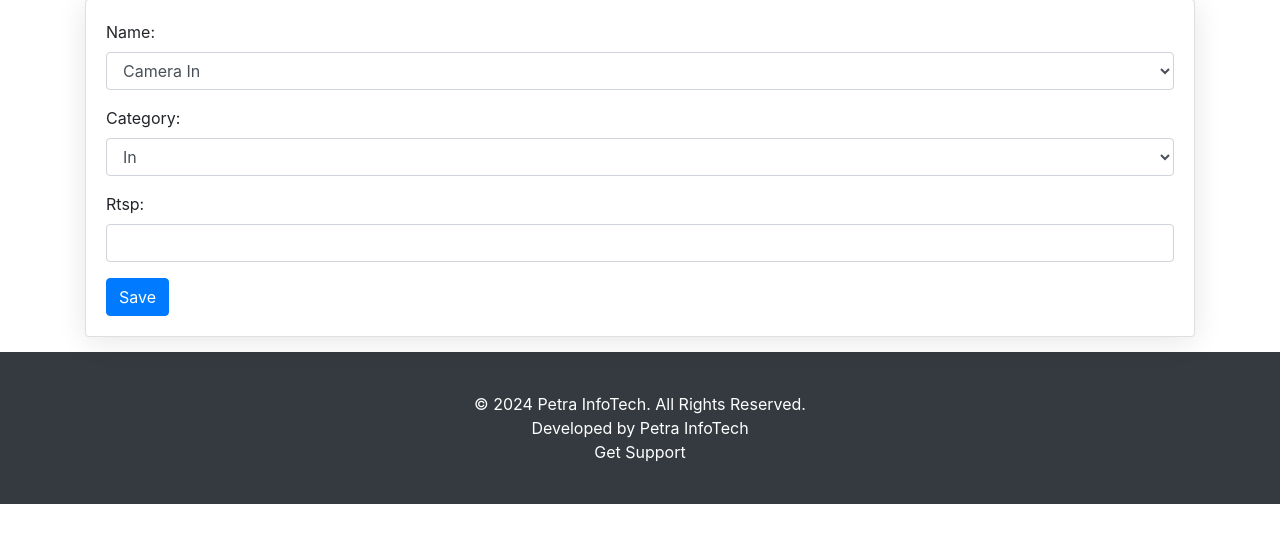
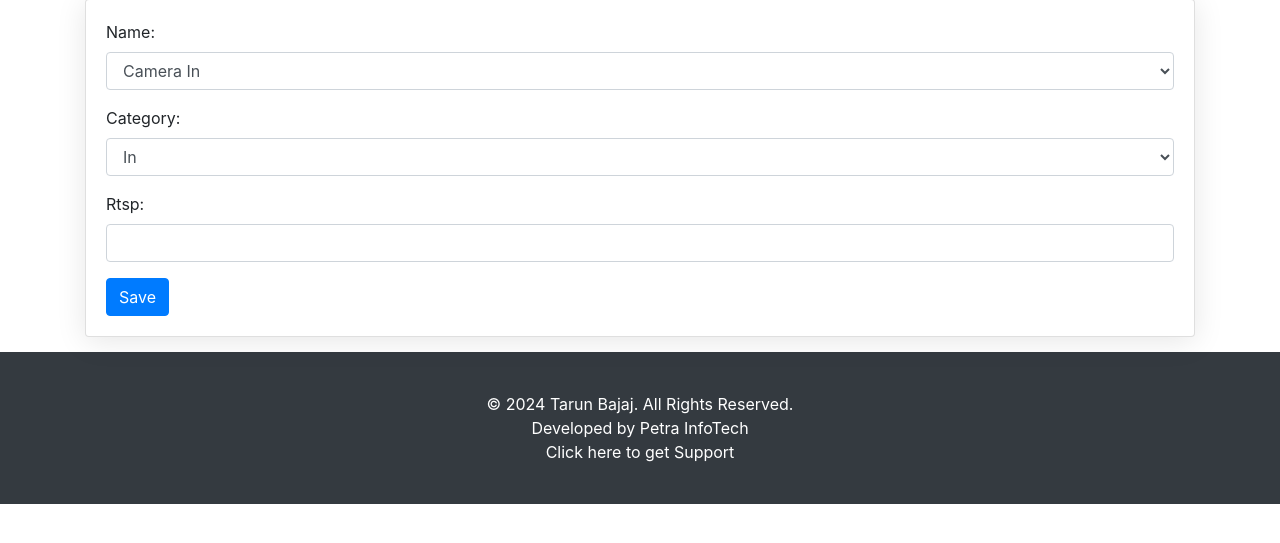
Before and after one commit to Marinto-Richee/Vehicle-Detection-and-Tracking-System, a Django app: page /add-camera/ in a window 1280 px wide. Shown: the part 159-702 px from the top of the page. Run offline with Django 4.2, Linux system fonts and the light colour scheme; the first user in the database is signed in; some libraries are stand-ins or nearby versions.

Commit message:
Update footer branding and support link text in base template

```diff
--- a/petra_info/accounts/templates/accounts/base.html
+++ b/petra_info/accounts/templates/accounts/base.html
@@ -95,9 +95,9 @@
     <footer class="footer" style="background-color: #343a40; color: white; padding: 40px 0;">
         <div class="container text-center">
             <!-- Only the copyright text and 'Get Support' link are shown in the footer -->
-            <p>&copy; <span id="currentYear"></span> Petra InfoTech. All Rights Reserved.</p>
+            <p>&copy; <span id="currentYear"></span> Tarun Bajaj. All Rights Reserved.</p>
             <p>Developed by Petra InfoTech</p>
-            <p><a href="#" style="color: #ffffff;" data-toggle="modal" data-target="#supportModal">Get Support</a></p>
+            <p><a href="#" style="color: #ffffff;" data-toggle="modal" data-target="#supportModal">Click here to get Support</a></p>
         </div>
     </footer>
 
@@ -106,14 +106,14 @@
         <div class="modal-dialog modal-dialog-centered" role="document">
             <div class="modal-content">
                 <div class="modal-header">
-                    <h5 class="modal-title" id="supportModalLabel">Click here to get Support</h5>
+                    <h5 class="modal-title" id="supportModalLabel">Support</h5>
                     <button type="button" class="close" data-dismiss="modal" aria-label="Close">
                         <span aria-hidden="true">&times;</span>
                     </button>
                 </div>
                 <div class="modal-body">
-                    <div class="row">
-                        <div class="col-md-4 mb-3">
+                    <div class="row p-2 justify-content">
+                        <div class="col-md-6 mb-3">
                             <h5>Head Office</h5>
                             <p>
                                 No.5, Shanthi Nagar 5th Cross,<br>
```
Also changed, not shown: other parts of petra_info/accounts/templates/accounts/base.html (+4 -2 lines).
